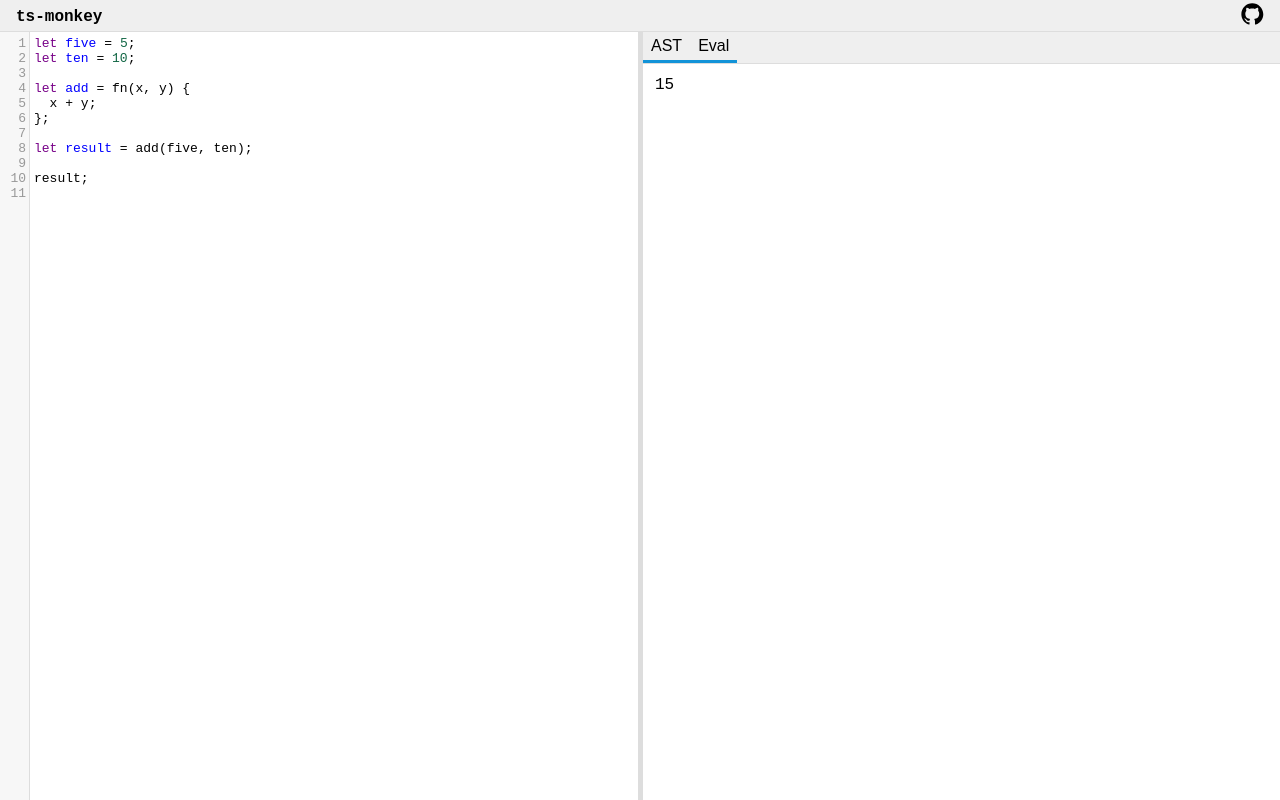
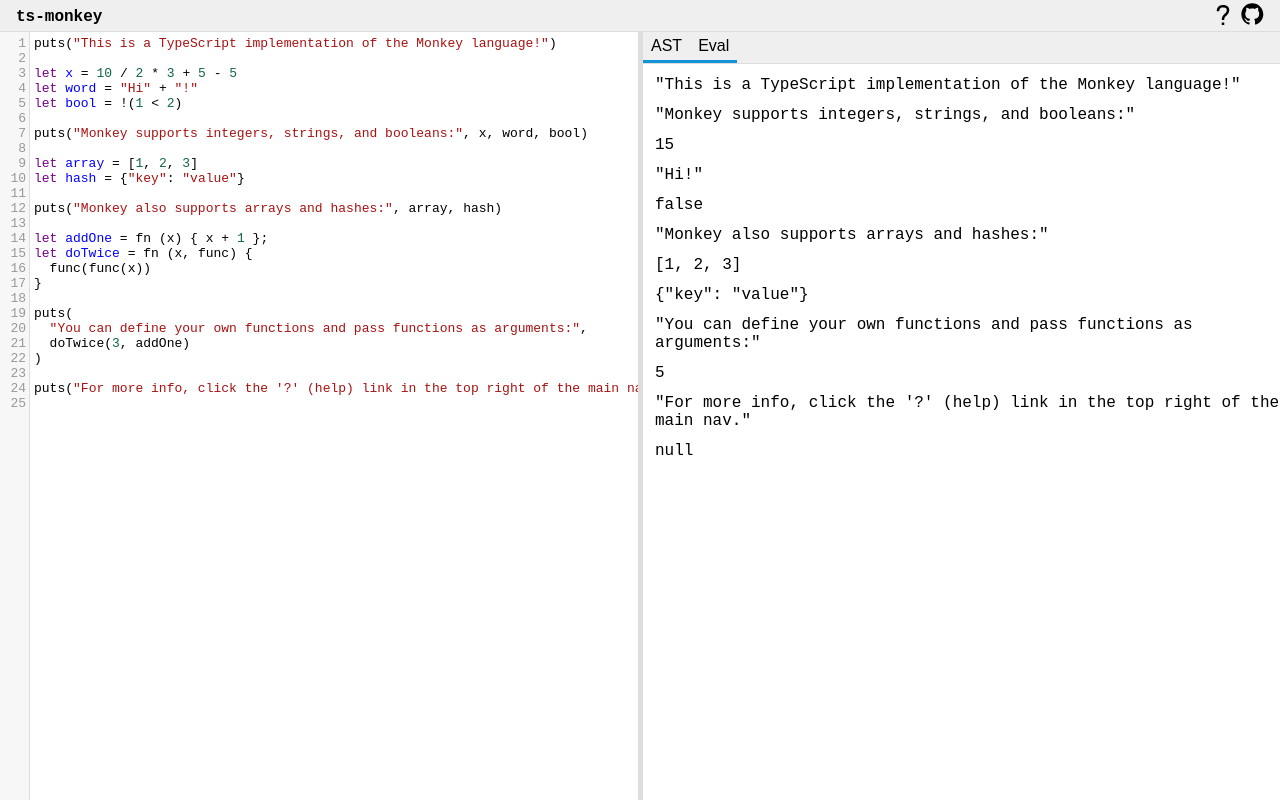
Before and after one commit to CDThomas/ts-monkey, a Next.js app: page / in a window 1280 px wide. Built offline with nearby package versions, Linux system fonts and the light colour scheme.

Commit message:
Add language docs (#42)
* Add language docs

* Add docs link to main nav

* Update default input in editor

* Add link to language docs to readme

```diff
--- a/components/Workspace.tsx
+++ b/components/Workspace.tsx
@@ -9,16 +9,30 @@ import { Program } from "../language/ast";
 import Lexer from "../language/lexer";
 import Parser from "../language/parser";
 
-const defaultInput = `let five = 5;
-let ten = 10;
+const defaultInput = `puts("This is a TypeScript implementation of the Monkey language!")
 
-let add = fn(x, y) {
-  x + y;
-};
+let x = 10 / 2 * 3 + 5 - 5
+let word = "Hi" + "!"
+let bool = !(1 < 2)
 
-let result = add(five, ten);
+puts("Monkey supports integers, strings, and booleans:", x, word, bool)
 
-result;
+let array = [1, 2, 3]
+let hash = {"key": "value"}
+
+puts("Monkey also supports arrays and hashes:", array, hash)
+
+let addOne = fn (x) { x + 1 };
+let doTwice = fn (x, func) {
+  func(func(x))
+}
+
+puts(
+  "You can define your own functions and pass functions as arguments:",
+  doTwice(3, addOne)
+)
+
+puts("For more info, click the '?' (help) link in the top right of the main nav.")
 `;
 
 const parse = (input: string): Program => {
--- a/pages/index.tsx
+++ b/pages/index.tsx
@@ -15,7 +15,7 @@ function Home(): React.ReactElement {
         style={{
           flexDirection: "column",
           display: "flex",
-          height: "100vh"
+          height: "100vh",
         }}
       >
         <nav
@@ -26,7 +26,7 @@ function Home(): React.ReactElement {
             display: "flex",
             alignItems: "center",
             justifyContent: "space-between",
-            padding: "0 16px"
+            padding: "0 16px",
           }}
         >
           <div>
@@ -36,6 +36,23 @@ function Home(): React.ReactElement {
               ts-monkey
             </span>
           </div>
+          <div>
+            <a
+              href="https://github.com/CDThomas/ts-monkey/blob/master/docs/language.md"
+              rel="noopener noreferrer"
+              style={{ marginRight: 8 }}
+            >
+              <svg
+                xmlns="http://www.w3.org/2000/svg"
+                viewBox="0 0 16 16"
+                style={{ color: "#000", height: 20 }}
+              >
+                <path
+                  d="M5 0c-2.25 0-3.712.965-4.375 2.125-.663 1.16-.625 2.375-.625 2.875h2c0-.5.038-1.285.375-1.875.337-.59.875-1.125 2.625-1.125 1.333 0 2.074.332 2.469.688.395.356.531.785.531 1.313 0 1.667-.656 2.125-1.656 3-1 .875-2.344 2.167-2.344 4.5v.5h2v-.5c0-1.667.656-2.125 1.656-3 1-.875 2.344-2.167 2.344-4.5 0-.972-.364-2.043-1.219-2.813-.855-.769-2.115-1.188-3.781-1.188zm-1 14v2h2v-2h-2z"
+                  transform="translate(3)"
+                ></path>
+              </svg>
+            </a>
             <a
               href="https://github.com/CDThomas/ts-monkey"
               rel="noopener noreferrer"
@@ -65,6 +82,7 @@ function Home(): React.ReactElement {
                 </defs>
               </svg>
             </a>
+          </div>
         </nav>
         <Workspace />
       </div>
```
Also changed, not shown: 2 other files (tests, documents, lock files or other folders). Lines whose indentation alone changed are shown as unchanged.
